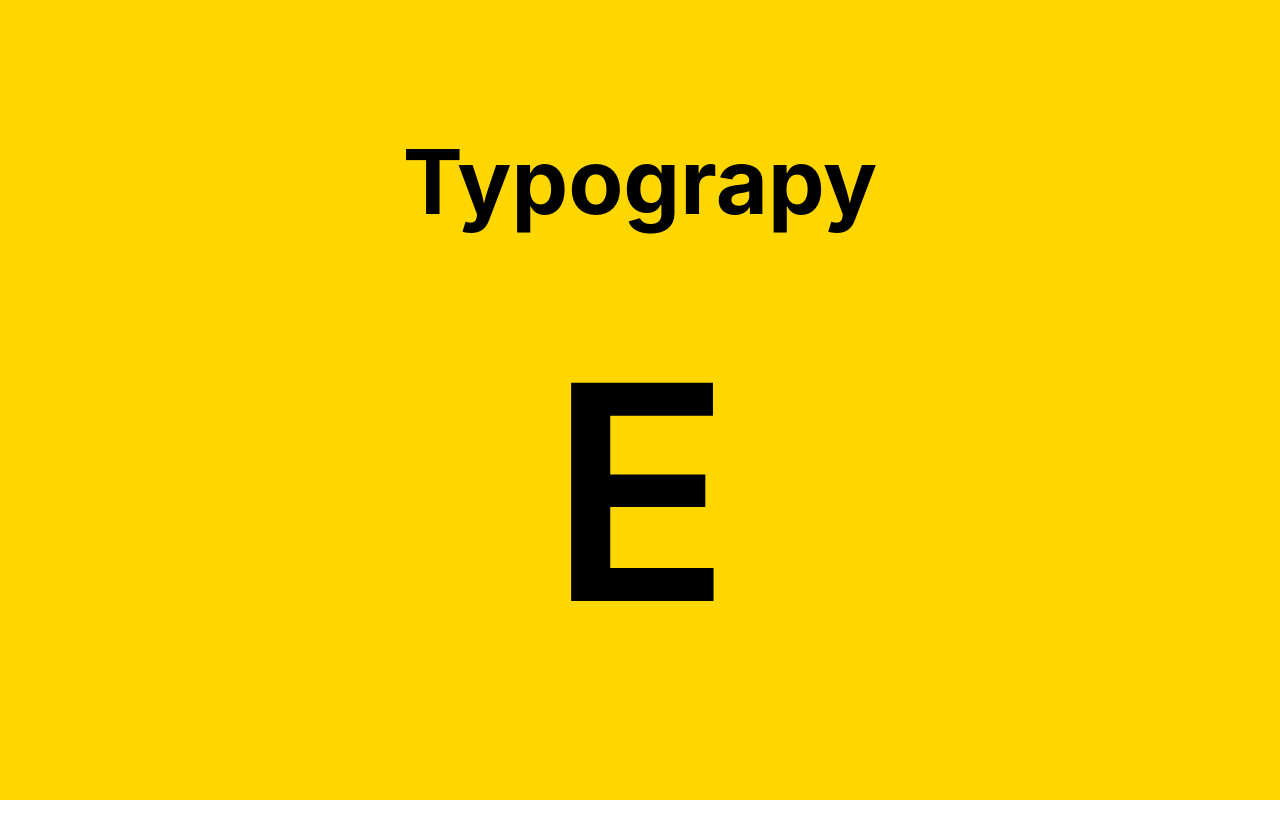
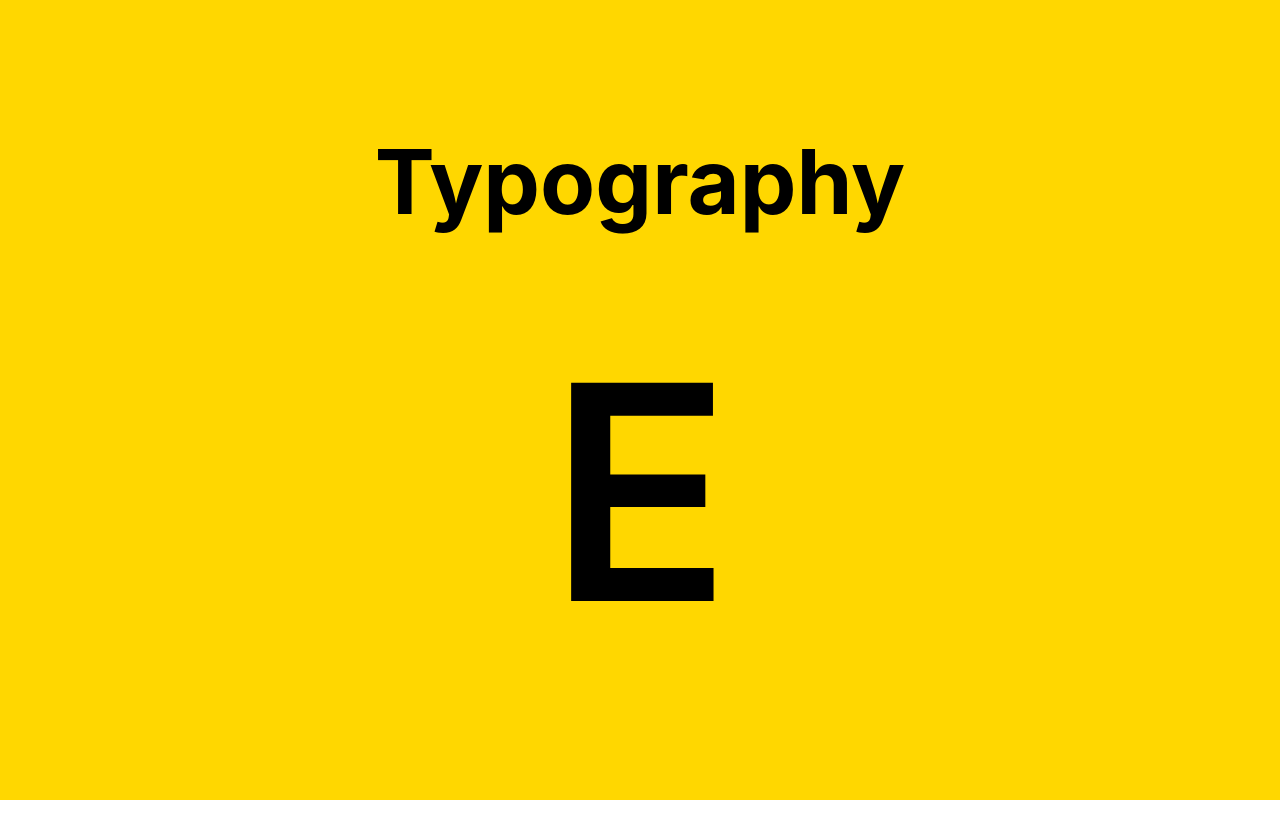
Before and after one commit to olizilla/the-joy-of-css, a website: page index.html in a window 1280 px wide. Shown: the part 3200-4039 px from the top of the page. Drawn offline with Linux system fonts and the light colour scheme; a script that the page names is missing.

Commit message:
Fix typo

```diff
--- a/index.html
+++ b/index.html
@@ -72,7 +72,7 @@
 
   <section style='background:gold'>
     <div class="align-middle">
-      <h1>Typograpy</h1>
+      <h1>Typography</h1>
       <div id='character' style='font-size:300px; font-weight:600'></div>
         <script>
           const el = document.getElementById('character')
```
